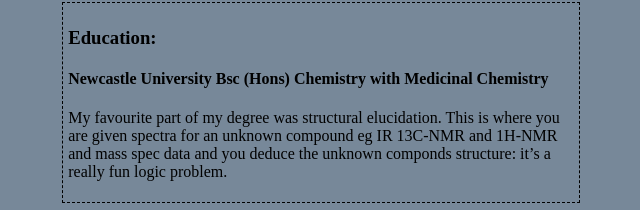
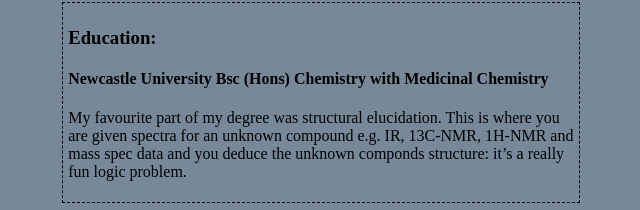
Before and after one commit to michaelfswann/cloud-resume-challenge, a plain HTML site: page cv-new/resume.html in a window 1280 px wide. Shown: the part 1778-1988 px from the top of the page, without its empty margins (319-959 px from the left). Drawn offline with Linux system fonts and the light colour scheme.

Commit message:
updated readme

```diff
--- a/cv-new/resume.html
+++ b/cv-new/resume.html
@@ -79,7 +79,7 @@
       <div class="education">
         <h3>Education:</h3>
           <h4>Newcastle University Bsc (Hons) Chemistry with Medicinal Chemistry</h4>
-          <p>My favourite part of my degree was structural elucidation. This is where you are given spectra for an unknown compound eg IR 13C-NMR and 1H-NMR and mass spec data and you deduce the unknown componds structure: it’s a really fun logic problem.</p>
+          <p>My favourite part of my degree was structural elucidation. This is where you are given spectra for an unknown compound e.g. IR, 13C-NMR, 1H-NMR and mass spec data and you deduce the unknown componds structure: it’s a really fun logic problem.</p>
       </div>
       <div class="interests">
         <h3>Interests:</h3>
```
Also changed, not shown: README.md.
